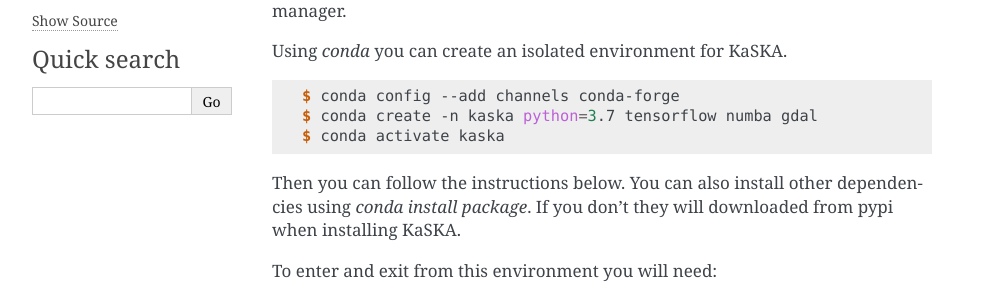
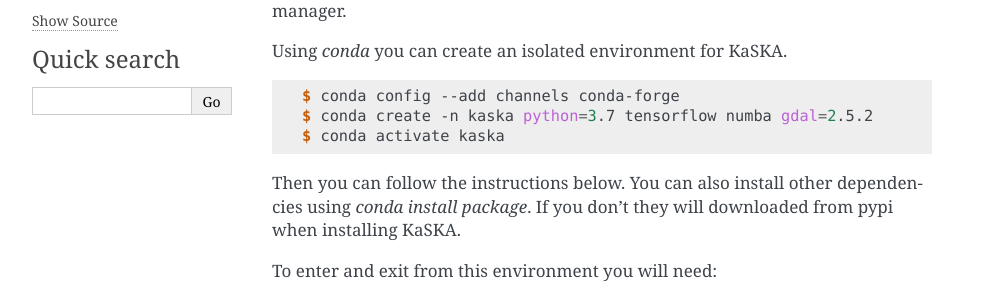
Before and after one commit to UCL/kaska, a Sphinx documentation site: the page built from docs/installation.rst, in a window 1280 px wide. Shown: the part 224-523 px from the top of the page, without its empty margins (148-1141 px from the left). Built offline with Sphinx 7.4.7, drawn with Linux system fonts in a browser that asks for light colours; pages that are not in the unit, such as notebooks, are missing from menus.

Commit message:
Adds gdal dependency to the installation instructions

```diff
--- a/docs/installation.rst
+++ b/docs/installation.rst
@@ -16,7 +16,7 @@
 .. code-block:: console
 
    $ conda config --add channels conda-forge
-   $ conda create -n kaska python=3.7 tensorflow numba gdal
+   $ conda create -n kaska python=3.7 tensorflow numba gdal=2.5.2
    $ conda activate kaska
 
 Then you can follow the instructions below. You can also install other
```
